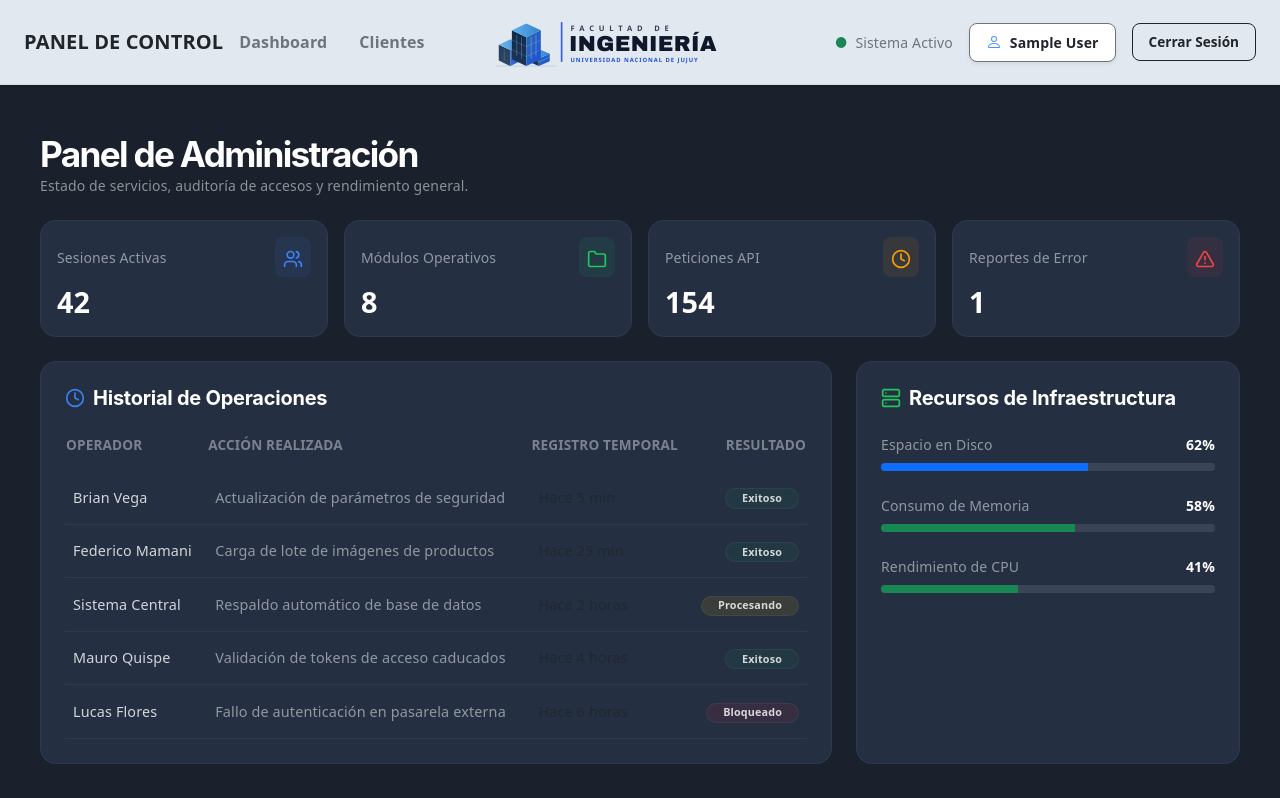
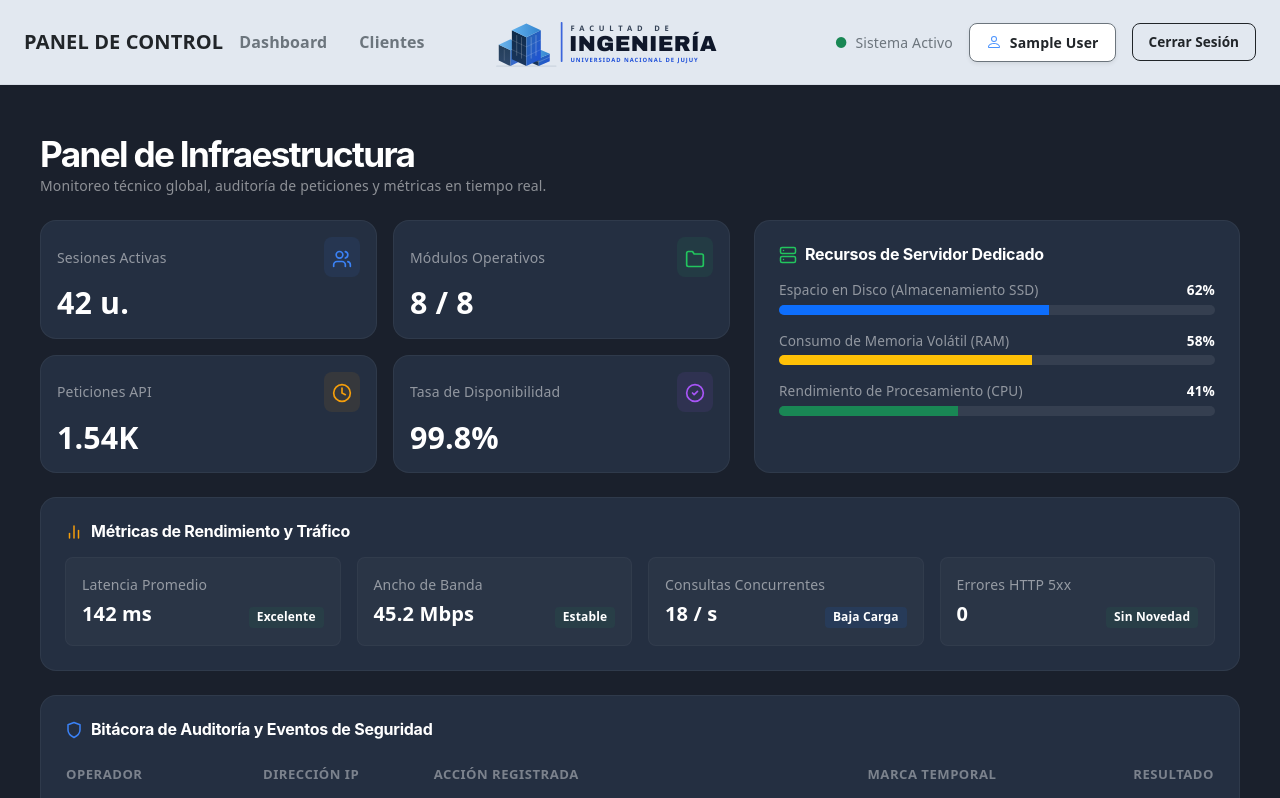
Before and after one commit to mitisbroken-debug/pv_tp_integrador_grupo10, a React (Vite) app: page /dashboard in a window 1280 px wide. Shown: the top 798 px of the page. Built offline with nearby package versions, Linux system fonts and the light colour scheme; sample sign-in values are in the browser's storage.

Commit message:
solucion de color de la direccion ip. / dashboard

```diff
--- a/src/views/Dashboard.jsx
+++ b/src/views/Dashboard.jsx
@@ -9,45 +9,52 @@ export const Dashboard = () => {
     {
       id: 1,
       title: 'Sesiones Activas',
-      value: 42,
+      value: '42 u.',
       color: '#3b82f6',
       icon: <svg xmlns="http://www.w3.org/2000/svg" width="20" height="20" viewBox="0 0 24 24" fill="none" stroke="#3b82f6" strokeWidth="2" strokeLinecap="round" strokeLinejoin="round"><path d="M16 21v-2a4 4 0 0 0-4-4H6a4 4 0 0 0-4 4v2"/><circle cx="9" cy="7" r="4"/><path d="M22 21v-2a4 4 0 0 0-3-3.87"/><path d="M16 3.13a4 4 0 0 1 0 7.75"/></svg>
     },
     {
       id: 2,
       title: 'Módulos Operativos',
-      value: 8,
+      value: '8 / 8',
       color: '#22c55e',
       icon: <svg xmlns="http://www.w3.org/2000/svg" width="20" height="20" viewBox="0 0 24 24" fill="none" stroke="#22c55e" strokeWidth="2" strokeLinecap="round" strokeLinejoin="round"><path d="M22 19a2 2 0 0 1-2 2H4a2 2 0 0 1-2-2V5a2 2 0 0 1 2-2h5l2 3h9a2 2 0 0 1 2 2z"/></svg>
     },
     {
       id: 3,
       title: 'Peticiones API',
-      value: 154,
+      value: '1.54K',
       color: '#f59e0b',
       icon: <svg xmlns="http://www.w3.org/2000/svg" width="20" height="20" viewBox="0 0 24 24" fill="none" stroke="#f59e0b" strokeWidth="2" strokeLinecap="round" strokeLinejoin="round"><circle cx="12" cy="12" r="10"/><polyline points="12 6 12 12 16 14"/></svg>
     },
     {
       id: 4,
-      title: 'Reportes de Error',
-      value: 1,
-      color: '#ef4444',
-      icon: <svg xmlns="http://www.w3.org/2000/svg" width="20" height="20" viewBox="0 0 24 24" fill="none" stroke="#ef4444" strokeWidth="2" strokeLinecap="round" strokeLinejoin="round"><path d="m21.73 18-8-14a2 2 0 0 0-3.48 0l-8 14A2 2 0 0 0 4 21h16a2 2 0 0 0 1.73-3Z"/><line x1="12" y1="9" x2="12" y2="13"/><line x1="12" y1="17" x2="12.01" y2="17"/></svg>
+      title: 'Tasa de Disponibilidad',
+      value: '99.8%',
+      color: '#a855f7',
+      icon: <svg xmlns="http://www.w3.org/2000/svg" width="20" height="20" viewBox="0 0 24 24" fill="none" stroke="#a855f7" strokeWidth="2" strokeLinecap="round" strokeLinejoin="round"><path d="M12 22c5.523 0 10-4.477 10-10S17.523 2 12 2 2 6.477 2 12s4.477 10 10 10z"/><path d="m9 12 2 2 4-4"/></svg>
     },
   ];
 
-  const activities = [
-    { id: 1, user: 'Brian Vega', action: 'Actualización de parámetros de seguridad', time: 'Hace 5 min', status: 'Exitoso', variant: 'success' },
-    { id: 2, user: 'Federico Mamani', action: 'Carga de lote de imágenes de productos', time: 'Hace 25 min', status: 'Exitoso', variant: 'success' },
-    { id: 3, user: 'Sistema Central', action: 'Respaldo automático de base de datos', time: 'Hace 2 horas', status: 'Procesando', variant: 'warning' },
-    { id: 4, user: 'Mauro Quispe', action: 'Validación de tokens de acceso caducados', time: 'Hace 4 horas', status: 'Exitoso', variant: 'success' },
-    { id: 5, user: 'Lucas Flores', action: 'Fallo de autenticación en pasarela externa', time: 'Hace 6 horas', status: 'Bloqueado', variant: 'danger' },
+  const systemPerformance = [
+    { id: 1, label: 'Latencia Promedio', value: '142 ms', status: 'Excelente', variant: 'success' },
+    { id: 2, label: 'Ancho de Banda', value: '45.2 Mbps', status: 'Estable', variant: 'success' },
+    { id: 3, label: 'Consultas Concurrentes', value: '18 / s', status: 'Baja Carga', variant: 'primary' },
+    { id: 4, label: 'Errores HTTP 5xx', value: '0', status: 'Sin Novedad', variant: 'success' }
   ];
 
   const serverStats = [
-    { label: 'Espacio en Disco', value: 62, variant: 'primary' },
-    { label: 'Consumo de Memoria', value: 58, variant: 'success' },
-    { label: 'Rendimiento de CPU', value: 41, variant: 'success' },
+    { label: 'Espacio en Disco (Almacenamiento SSD)', value: 62, variant: 'primary' },
+    { label: 'Consumo de Memoria Volátil (RAM)', value: 58, variant: 'warning' },
+    { label: 'Rendimiento de Procesamiento (CPU)', value: 41, variant: 'success' },
+  ];
+
+  const activities = [
+    { id: 1, user: 'Brian Vega', action: 'Actualización de parámetros de seguridad', time: 'Hace 5 min', status: 'Exitoso', variant: 'success', origin: '192.168.1.45' },
+    { id: 2, user: 'Federico Mamani', action: 'Carga de lote de imágenes de productos', time: 'Hace 25 min', status: 'Exitoso', variant: 'success', origin: '192.168.1.87' },
+    { id: 3, user: 'Sistema Central', action: 'Respaldo automático de base de datos', time: 'Hace 2 horas', status: 'Procesando', variant: 'warning', origin: 'localhost' },
+    { id: 4, user: 'Mauro Chauque', action: 'Validación de tokens de acceso caducados', time: 'Hace 4 horas', status: 'Exitoso', variant: 'success', origin: '192.168.1.12' },
+    { id: 5, user: 'Lucas Flores', action: 'Fallo de autenticación en pasarela externa', time: 'Hace 6 horas', status: 'Bloqueado', variant: 'danger', origin: '184.22.105.3' },
   ];
 
   return (
@@ -55,62 +62,92 @@ export const Dashboard = () => {
 
       <style>{`
         body, html, #root { background-color: #1a2333 !important; }
-        .progress { background-color: rgba(255,255,255,0.1) !important; height: 8px !important; }
-        .custom-table th { color: rgba(255,255,255,0.4) !important; font-size: 0.85rem; font-weight: 600; text-transform: uppercase; }
-        .custom-table td { color: rgba(255,255,255,0.8); font-size: 0.9rem; padding: 15px 8px !important; border-bottom: 1px solid rgba(255,255,255,0.05) !important; }
+        .progress { background-color: rgba(255,255,255,0.08) !important; height: 10px !important; border-radius: 20px !important; }
+        .custom-table th { color: rgba(255,255,255,0.4) !important; font-size: 0.82rem; font-weight: 600; text-transform: uppercase; letter-spacing: 0.5px; border-bottom: 2px solid rgba(255,255,255,0.08) !important; }
+        .custom-table td { color: rgba(255,255,255,0.8); font-size: 0.9rem; padding: 16px 12px !important; border-bottom: 1px solid rgba(255,255,255,0.05) !important; }
+        .data-card { background: #242f41; border-radius: 16px; border: 1px solid rgba(255,255,255,0.05); }
       `}</style>
 
       <Container fluid className="px-4 pt-4">
 
         <div className="mb-4 text-start">
-          <h1 className="text-white fw-bold m-0" style={{ fontSize: '2.2rem' }}>Panel de Administración</h1>
-          <p className="text-white-50 small m-0">Estado de servicios, auditoría de accesos y rendimiento general.</p>
+          <h1 className="text-white fw-bold m-0" style={{ fontSize: '2.2rem' }}>Panel de Infraestructura</h1>
+          <p className="text-white-50 small m-0">Monitoreo técnico global, auditoría de peticiones y métricas en tiempo real.</p>
         </div>
 
-        <Row className="g-3 mb-4">
+        <Row className="g-4 mb-4">
+          <Col xs={12} xl={7}>
+            <Row className="g-3">
               {metrics.map((metric) => (
-            <Col key={metric.id} xs={12} sm={6} lg={3}>
-              <div
-                className="p-3"
-                style={{
-                  background: '#242f41',
-                  borderRadius: '16px',
-                  border: '1px solid rgba(255,255,255,0.05)',
-                  transition: 'transform 0.2s',
-                  cursor: 'pointer'
-                }}
-                onMouseEnter={(e) => e.currentTarget.style.transform = 'translateY(-3px)'}
-                onMouseLeave={(e) => e.currentTarget.style.transform = 'translateY(0)'}
-              >
+                <Col key={metric.id} xs={12} sm={6}>
+                  <div className="p-3 data-card">
                     <div className="d-flex justify-content-between align-items-center mb-2">
                       <span className="text-white-50 small fw-medium">{metric.title}</span>
                       <div className="p-2 rounded-3" style={{ background: `${metric.color}15` }}>
                         {metric.icon}
                       </div>
                     </div>
-                <h3 className="text-white fw-bold m-0" style={{ fontSize: '1.8rem' }}>{metric.value}</h3>
+                    <h3 className="text-white fw-bold m-0" style={{ fontSize: '1.9rem' }}>{metric.value}</h3>
                   </div>
                 </Col>
               ))}
             </Row>
+          </Col>
 
-        <Row className="g-4">
+          <Col xs={12} xl={5}>
+            <div className="p-4 data-card h-100">
+              <div className="d-flex align-items-center gap-2 mb-3">
+                <svg xmlns="http://www.w3.org/2000/svg" width="18" height="18" viewBox="0 0 24 24" fill="none" stroke="#22c55e" strokeWidth="2" strokeLinecap="round" strokeLinejoin="round"><rect x="2" y="2" width="20" height="8" rx="2" ry="2"/><rect x="2" y="14" width="20" height="8" rx="2" ry="2"/><line x1="6" y1="6" x2="6.01" y2="6"/><line x1="6" y1="18" x2="6.01" y2="18"/></svg>
+                <h2 className="text-white fw-bold fs-6 m-0">Recursos de Servidor Dedicado</h2>
+              </div>
+              <div className="d-flex flex-column gap-3">
+                {serverStats.map((stat, idx) => (
+                  <div key={idx}>
+                    <div className="d-flex justify-content-between text-white-50 small mb-1" style={{ fontSize: '0.85rem' }}>
+                      <span>{stat.label}</span>
+                      <span className="fw-bold text-white">{stat.value}%</span>
+                    </div>
+                    <ProgressBar variant={stat.variant} now={stat.value} />
+                  </div>
+                ))}
+              </div>
+            </div>
+          </Col>
+        </Row>
 
-          <Col xs={12} lg={8}>
-            <div className="p-4 h-100" style={{ background: '#242f41', borderRadius: '16px', border: '1px solid rgba(255,255,255,0.05)' }}>
-
-              <div className="d-flex align-items-center gap-2 mb-4">
-                <svg xmlns="http://www.w3.org/2000/svg" width="20" height="20" viewBox="0 0 24 24" fill="none" stroke="#3b82f6" strokeWidth="2" strokeLinecap="round" strokeLinejoin="round"><circle cx="12" cy="12" r="10"/><polyline points="12 6 12 12 16 14"/></svg>
-                <h2 className="text-white fw-bold fs-5 m-0">Historial de Operaciones</h2>
+        <div className="p-4 data-card mb-4">
+          <div className="d-flex align-items-center gap-2 mb-3">
+            <svg xmlns="http://www.w3.org/2000/svg" width="18" height="18" viewBox="0 0 24 24" fill="none" stroke="#f59e0b" strokeWidth="2" strokeLinecap="round" strokeLinejoin="round"><line x1="18" y1="20" x2="18" y2="10"/><line x1="12" y1="20" x2="12" y2="4"/><line x1="6" y1="20" x2="6" y2="14"/></svg>
+            <h2 className="text-white fw-bold fs-6 m-0">Métricas de Rendimiento y Tráfico</h2>
+          </div>
+          <Row className="g-3">
+            {systemPerformance.map((item) => (
+              <Col key={item.id} xs={12} sm={6} lg={3}>
+                <div className="p-3 rounded-3" style={{ background: 'rgba(255,255,255,0.03)', border: '1px solid rgba(255,255,255,0.03)' }}>
+                  <div className="text-white-50 small mb-1">{item.label}</div>
+                  <div className="d-flex justify-content-between align-items-baseline">
+                    <span className="text-white fw-bold fs-5">{item.value}</span>
+                    <Badge bg={item.variant} className="bg-opacity-10 rounded-1" style={{ fontSize: '0.75rem' }}>{item.status}</Badge>
+                  </div>
+                </div>
+              </Col>
+            ))}
+          </Row>
         </div>
 
+        <div className="p-4 data-card">
+          <div className="d-flex align-items-center gap-2 mb-4">
+            <svg xmlns="http://www.w3.org/2000/svg" width="18" height="18" viewBox="0 0 24 24" fill="none" stroke="#3b82f6" strokeWidth="2" strokeLinecap="round" strokeLinejoin="round"><path d="M12 22s8-4 8-10V5l-8-3-8 3v7c0 6 8 10 8 10z"/></svg>
+            <h2 className="text-white fw-bold fs-6 m-0">Bitácora de Auditoría y Eventos de Seguridad</h2>
+          </div>
           <div className="table-responsive">
             <table className="w-100 custom-table">
               <thead>
                 <tr>
                   <th className="text-start pb-3">Operador</th>
-                      <th className="text-start pb-3">Acción realizada</th>
-                      <th className="text-start pb-3">Registro temporal</th>
+                  <th className="text-start pb-3">Dirección IP</th>
+                  <th className="text-start pb-3">Acción Registrada</th>
+                  <th className="text-start pb-3">Marca Temporal</th>
                   <th className="text-end pb-3">Resultado</th>
                 </tr>
               </thead>
@@ -118,6 +155,7 @@ export const Dashboard = () => {
                 {activities.map((act) => (
                   <tr key={act.id}>
                     <td className="text-start fw-medium">{act.user}</td>
+                    <td className="text-start font-monospace text-white" style={{ fontSize: '0.85rem' }}>{act.origin}</td>
                     <td className="text-start text-white-50">{act.action}</td>
                     <td className="text-start text-muted small">{act.time}</td>
                     <td className="text-end">
@@ -130,34 +168,7 @@ export const Dashboard = () => {
               </tbody>
             </table>
           </div>
-
         </div>
-          </Col>
-
-          <Col xs={12} lg={4}>
-            <div className="p-4 h-100" style={{ background: '#242f41', borderRadius: '16px', border: '1px solid rgba(255,255,255,0.05)' }}>
-
-              <div className="d-flex align-items-center gap-2 mb-4">
-                <svg xmlns="http://www.w3.org/2000/svg" width="20" height="20" viewBox="0 0 24 24" fill="none" stroke="#22c55e" strokeWidth="2" strokeLinecap="round" strokeLinejoin="round"><rect x="2" y="2" width="20" height="8" rx="2" ry="2"/><rect x="2" y="14" width="20" height="8" rx="2" ry="2"/><line x1="6" y1="6" x2="6.01" y2="6"/><line x1="6" y1="18" x2="6.01" y2="18"/></svg>
-                <h2 className="text-white fw-bold fs-5 m-0">Recursos de Infraestructura</h2>
-              </div>
-
-              <div className="d-flex flex-column gap-4">
-                {serverStats.map((stat, idx) => (
-                  <div key={idx}>
-                    <div className="d-flex justify-content-between text-white-50 small mb-2">
-                      <span>{stat.label}</span>
-                      <span className="fw-bold text-white">{stat.value}%</span>
-                    </div>
-                    <ProgressBar variant={stat.variant} now={stat.value} />
-                  </div>
-                ))}
-              </div>
-
-            </div>
-          </Col>
-
-        </Row>
 
       </Container>
     </div>
```
Lines whose indentation alone changed are shown as unchanged.
